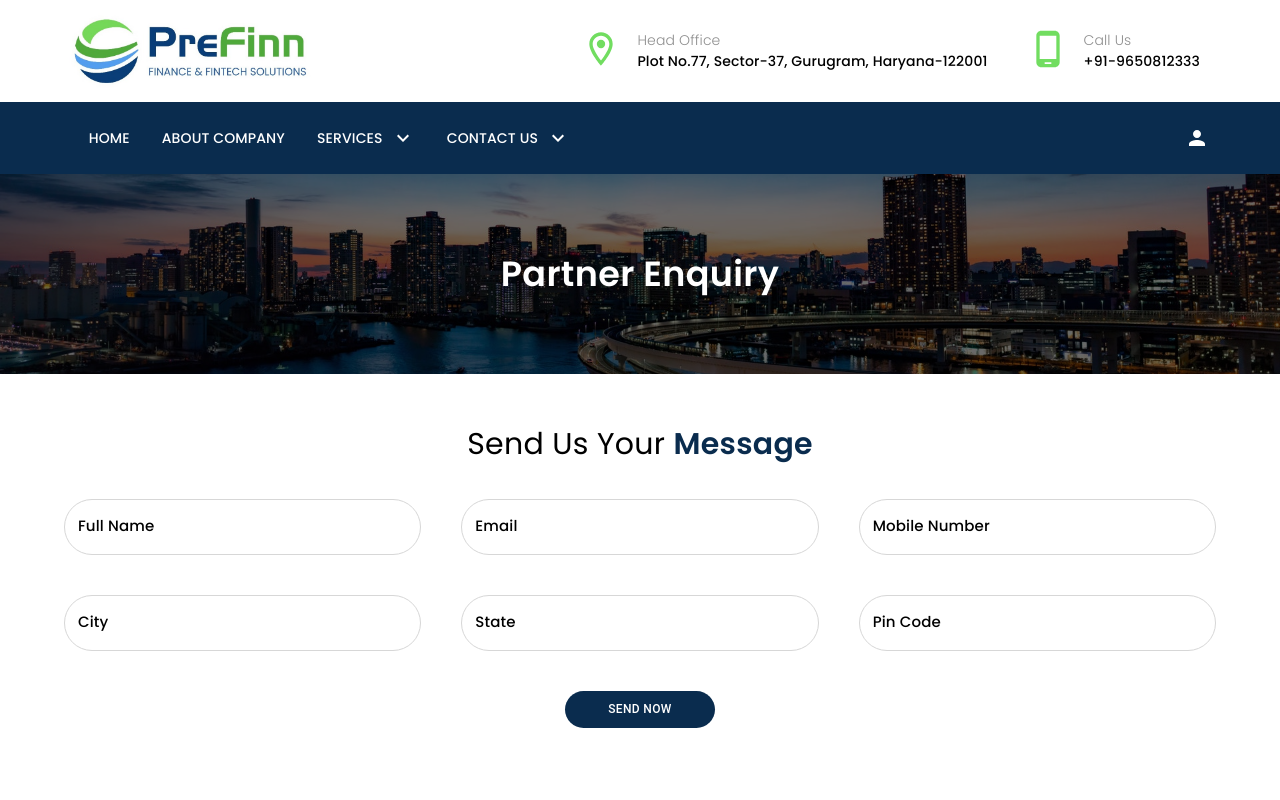
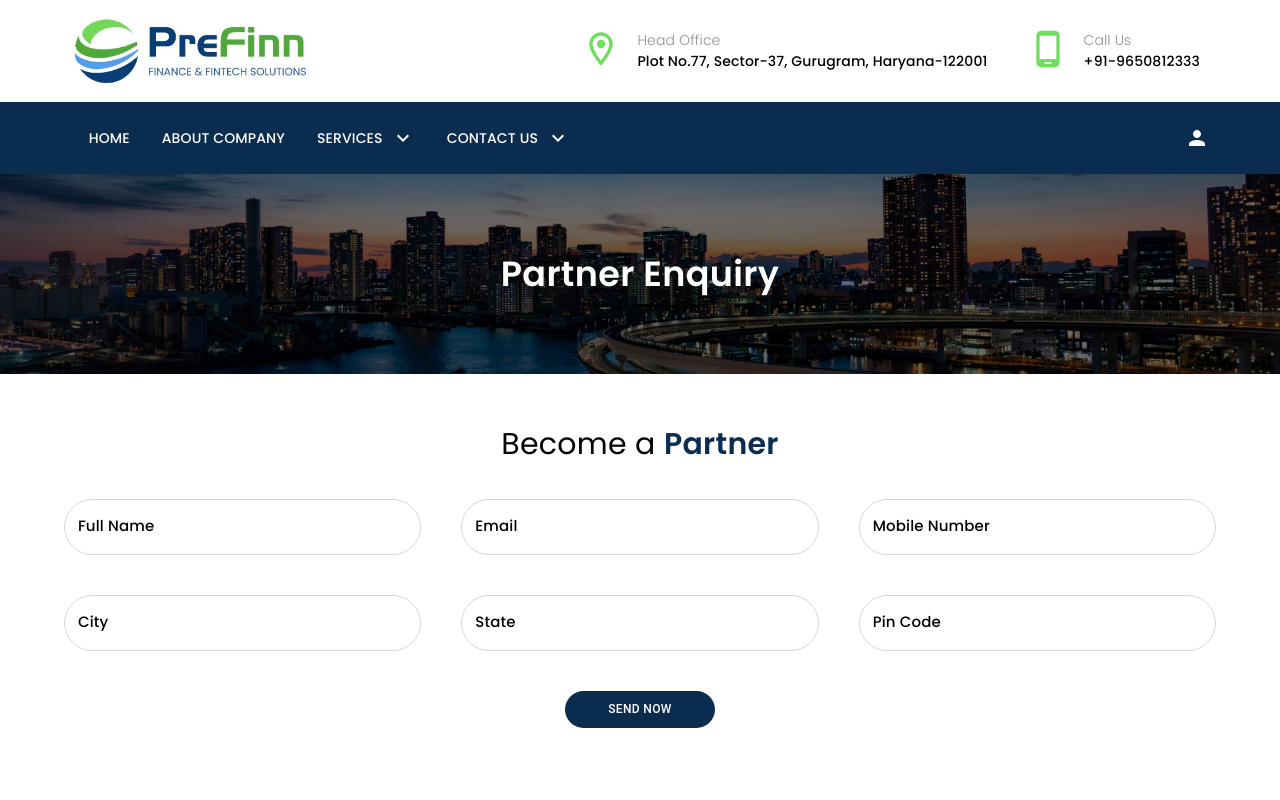
Before and after one commit to Kunal5200/felos-fe, a Next.js app: page /contact/partner-enquiry in a window 1280 px wide. Shown: the top 800 px of the page. Built offline with nearby package versions, Linux system fonts and the light colour scheme.

Commit message:
add changes2

```diff
--- a/src/pages/contact/partner-enquiry.tsx
+++ b/src/pages/contact/partner-enquiry.tsx
@@ -107,7 +107,7 @@ const PartnerEnquiry = () => {
                 mt: 2,
               }}
             >
-              Send Us Your{" "}
+              Become a {" "}
               <Typography
                 component={"span"}
                 sx={{
@@ -116,7 +116,7 @@ const PartnerEnquiry = () => {
                   fontFamily: poppins600.style,
                 }}
               >
-                Message{" "}
+                Partner{" "}
               </Typography>
             </Typography>
           </Grid2>
```
